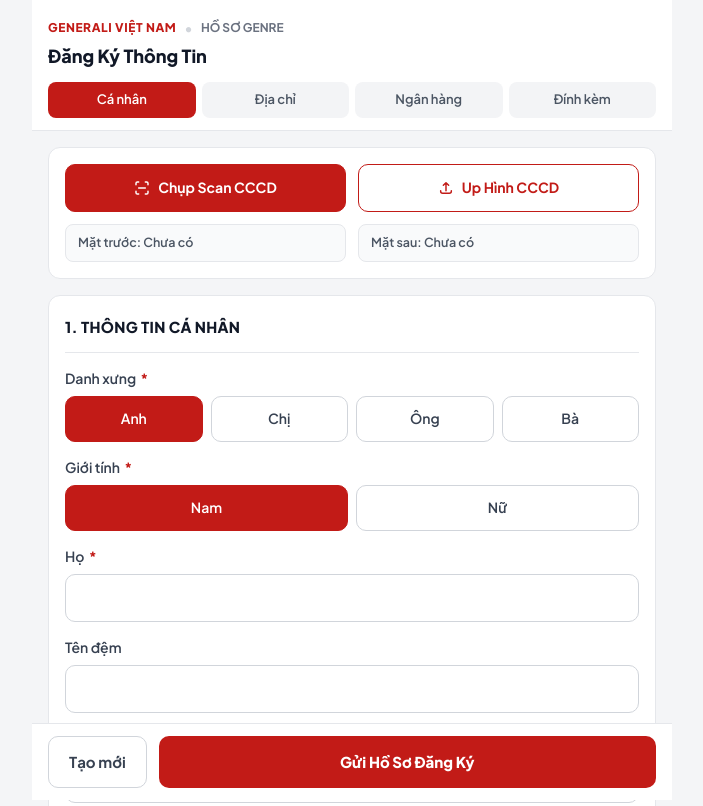
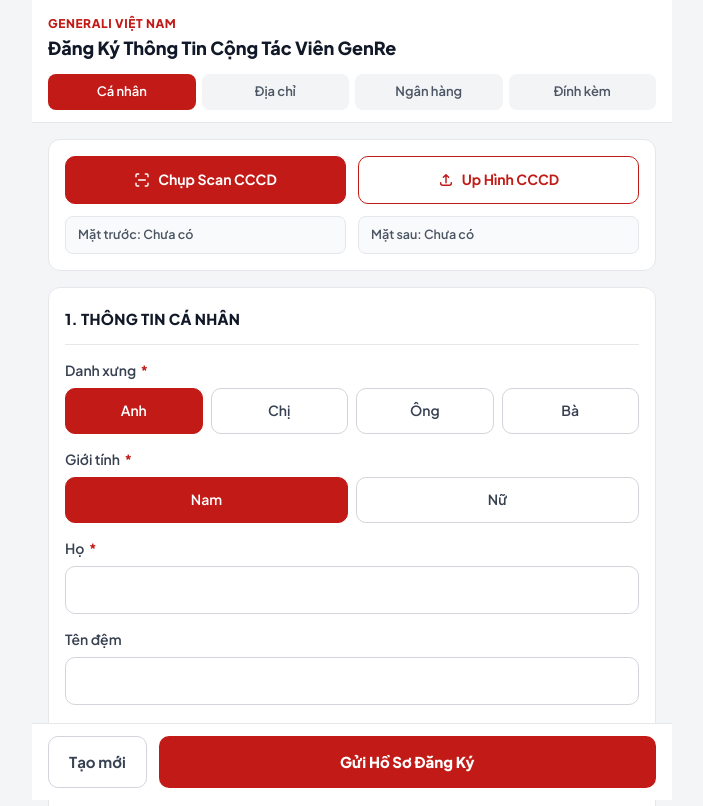
Before and after one commit to Thaichausg/generali-genre-ekyc, a plain HTML site: page index.html in a window 1280 px wide. Shown: the top 806 px of the page, without its empty margins (288-991 px from the left). Drawn offline with nearby package versions, Linux system fonts and the light colour scheme.

Commit message:
Update header title to Dang Ky Thong Tin Cong Tac Vien GenRe

```diff
--- a/index.html
+++ b/index.html
@@ -4,7 +4,7 @@
     <meta charset="UTF-8" />
     <meta name="viewport" content="width=device-width, initial-scale=1.0, maximum-scale=1.0, user-scalable=no, viewport-fit=cover" />
     <meta name="theme-color" content="#FFFFFF" />
-    <title>Đăng Ký Hồ Sơ GENRE — Generali Việt Nam</title>
+    <title>Đăng Ký Thông Tin Cộng Tác Viên GenRe — GENERALI VIỆT NAM</title>
 
     <link rel="preconnect" href="https://fonts.googleapis.com">
     <link rel="preconnect" href="https://fonts.gstatic.com" crossorigin>
@@ -31,12 +31,8 @@
         <!-- HEADER PHẲNG, RỘNG, KHÔNG NÚT THỪA -->
         <header class="flat-header">
             <div class="px-4 pt-4 pb-3">
-                <div class="flex items-center gap-2">
-                    <span class="text-xs font-extrabold tracking-wider uppercase text-[#C21B17]">GENERALI VIỆT NAM</span>
-                    <span class="text-gray-300">•</span>
-                    <span class="text-xs font-bold text-gray-500 uppercase">HỒ SƠ GENRE</span>
-                </div>
-                <h1 class="text-lg font-extrabold text-gray-900 mt-0.5">Đăng Ký Thông Tin</h1>
+                <div class="text-xs font-extrabold tracking-wider uppercase text-[#C21B17]">GENERALI VIỆT NAM</div>
+                <h1 class="text-lg font-extrabold text-gray-900 mt-0.5">Đăng Ký Thông Tin Cộng Tác Viên GenRe</h1>
             </div>
 
             <nav class="flat-nav-tabs">
```
